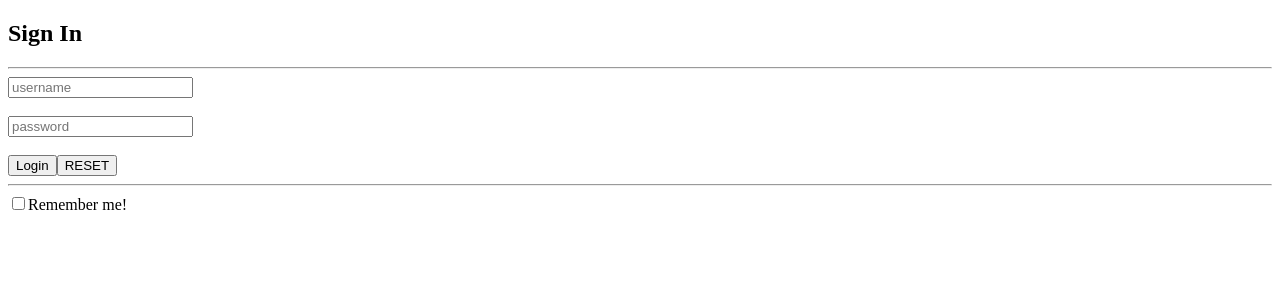
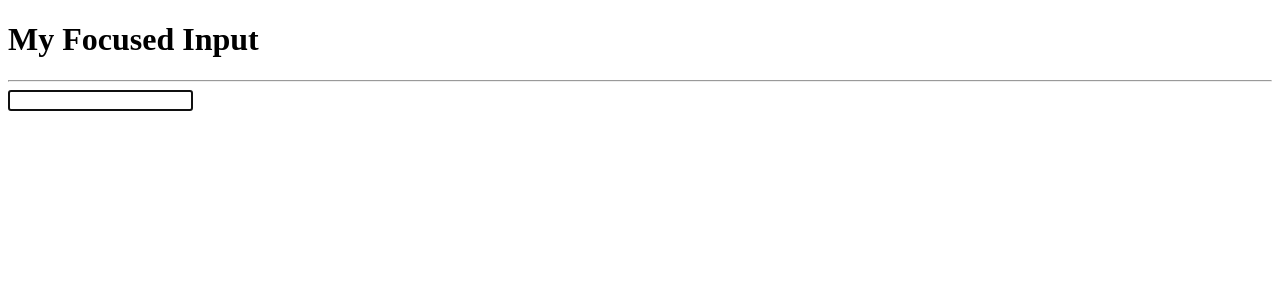
Before and after one commit to monica-lucaci/develhope-react, a React (Vite) app in the folder my-app/: page / in a window 1280 px wide. Shown: the top 300 px of the page. Built offline with nearby package versions, Linux system fonts and the light colour scheme.

Commit message:
focused input

```diff
--- a/my-app/src/App.jsx
+++ b/my-app/src/App.jsx
@@ -1,16 +1,11 @@
-// import Login from "./Login";
-
-import UncontrolledLogin from "./UncontrolledLogin";
-
-// const handleLogin = (formData) => {
-//   console.log("Logging in with data:", formData);
-// };
+import FocusableInput from "./FocusableInput";
 
 const App = () => {
   return (
     <div>
-      {/* <Login onLogin={handleLogin} /> */}
-      <UncontrolledLogin />
+      <h1>My Focused Input</h1>
+      <hr></hr>
+      <FocusableInput />
     </div>
   );
 };
--- /dev/null
+++ b/my-app/src/FocusableInput.jsx
@@ -0,0 +1,17 @@
+import { useEffect, useRef } from "react";
+
+const FocusableInput = () => {
+  const inputRef = useRef(null);
+
+  useEffect(() => {
+    inputRef.current?.focus();
+  })
+
+  return (
+    <>
+      <input ref={inputRef} name="user" />
+    </>
+  );
+};
+
+export default FocusableInput;
```
